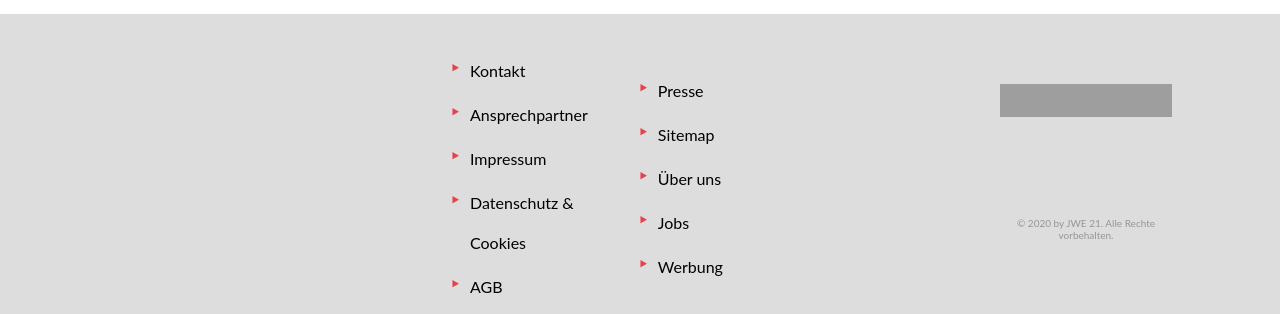
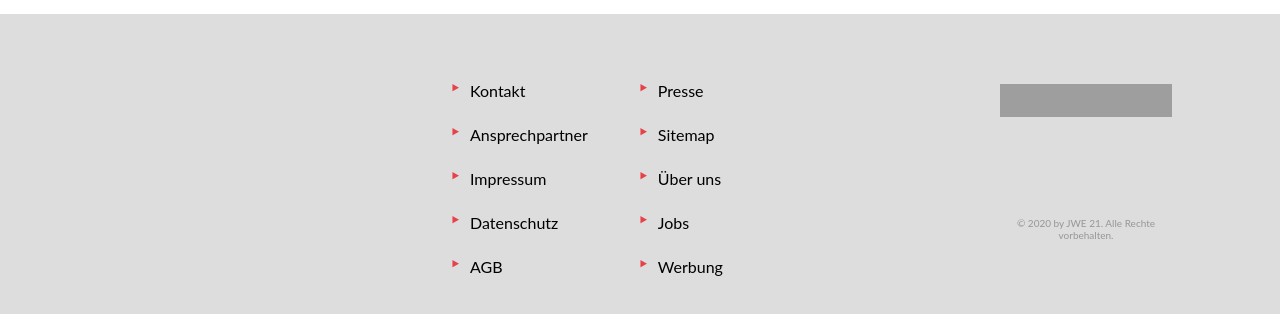
Before and after one commit to rpsteinbrueck/jwe23, a PHP site: page /003-blog/index.html in a window 1280 px wide; the page is wider, and only the part inside the window is pictured. Shown: the part 1790-2104 px from the top of that part. Run offline with PHP 8.4, Linux system fonts and the light colour scheme; grey boxes are pictures that could not be loaded.

Commit message:
more fixes

```diff
--- a/003-blog/index.html
+++ b/003-blog/index.html
@@ -103,9 +103,7 @@
                         </li>
                         <li><a href="impressum.html">Impressum</a></li>
                         <li>
-                            <a href="datenschutz.html"
-                                >Datenschutz &amp; Cookies</a
-                            >
+                            <a href="datenschutz.html">Datenschutz</a>
                         </li>
                         <li><a href="agb.html">AGB</a></li>
                     </ul>
--- a/003-blog/styles.css
+++ b/003-blog/styles.css
@@ -354,6 +354,7 @@ footer {
                 margin-top: 35px;
                 width: 172px;
                 height: 33px;
+                filter: grayscale(1);
             }
 
             p {
```
